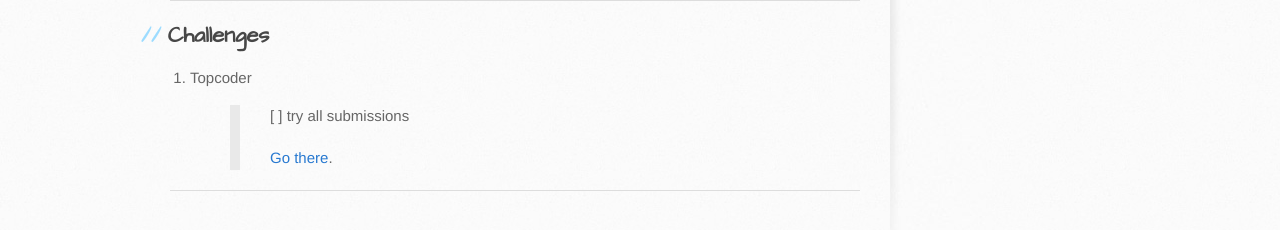
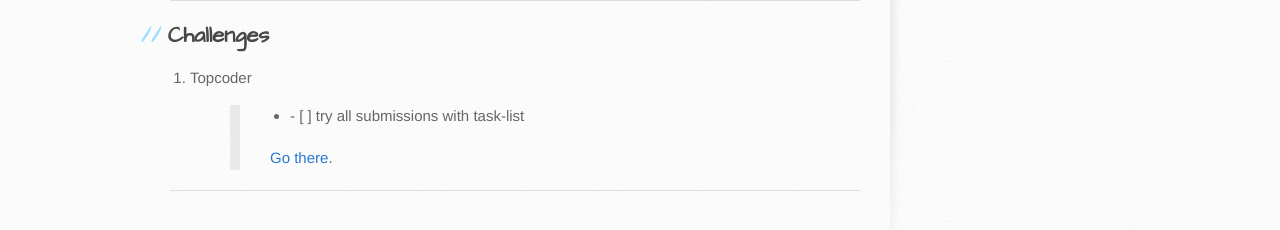
Before and after one commit to buildshire/buildshire.github.io, a Jekyll site: the page built from earn.md, in a window 1280 px wide. Shown: the part 482-712 px from the top of the page. Built offline with Jekyll 4.4.1, drawn with Linux system fonts in a browser that asks for light colours; our own code applies the rules of GitHub Pages for plain Markdown files.

Commit message:
task lists with no bulltets, hit-n-trial 2

```diff
--- a/earn.md
+++ b/earn.md
@@ -12,7 +12,7 @@
 ## Challenges
 
 1.  Topcoder
-> [ ] try all submissions
+> <ul><li>- [ ] try all submissions with task-list</li></ul>
 >
 > [Go there](https://www.topcoder.com/challenges).
 
```
